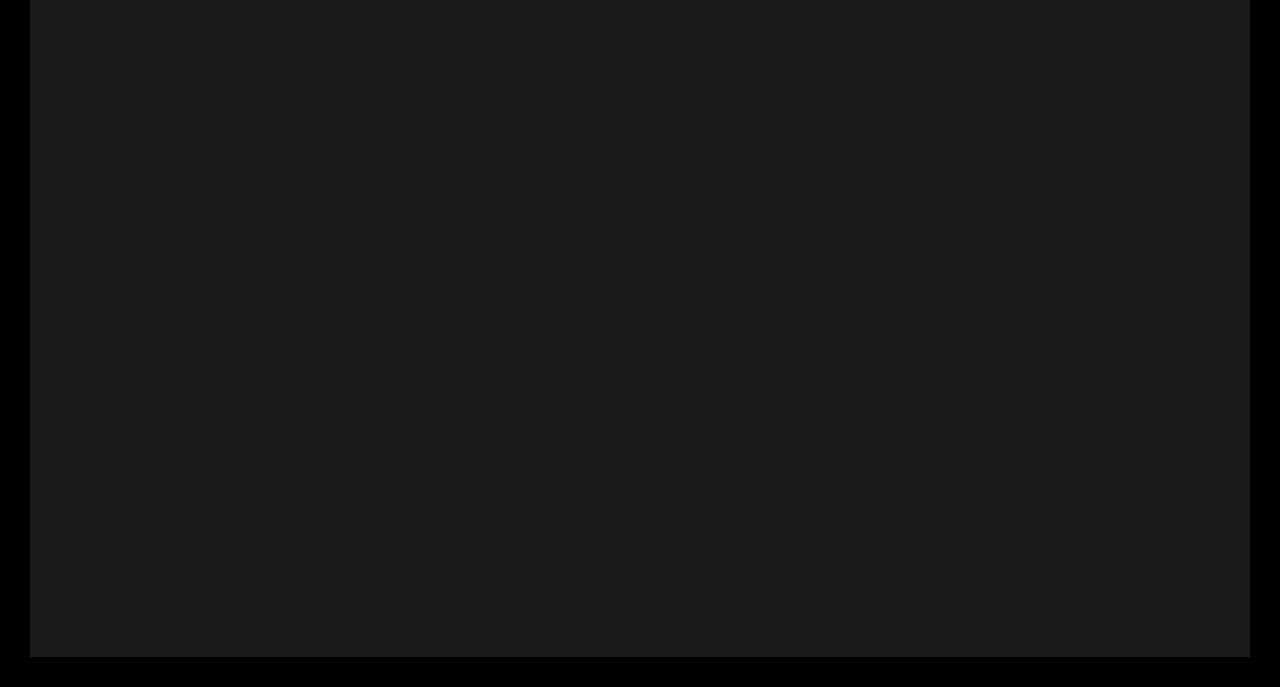
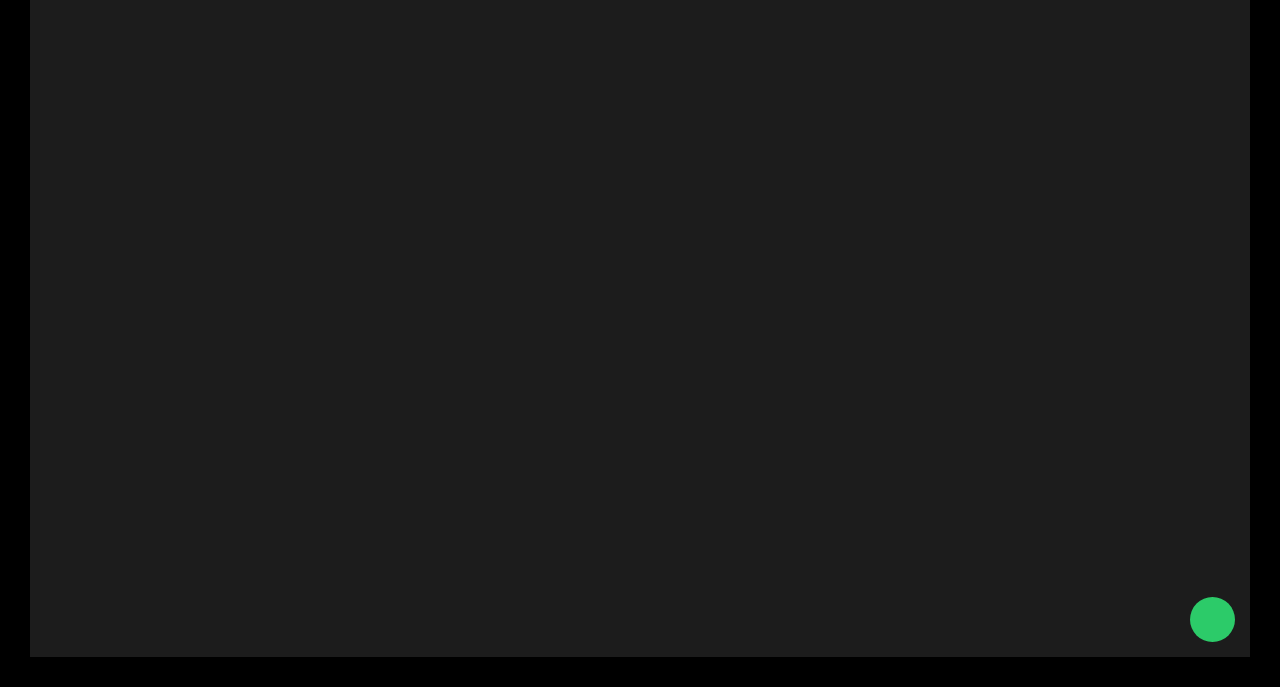
Before and after one commit to guiilan/curso-css, a plain HTML site: page index.html in a window 1280 px wide. Shown: the part 113-800 px from the top of the page. Drawn offline with nearby package versions, Linux system fonts and the light colour scheme.

Commit message:
aula 91 11:59

```diff
--- a/index.html
+++ b/index.html
@@ -19,8 +19,13 @@
             <a href="#">Projetos</a>
             <a href="#">Sobre</a>
         </nav>
+    </header>
+    <div class="jl-btn-info">
 
-    </header>
+    </div>
+    <div class="jl-btn-contact">
+
+    </div>
     <div class="jl-page-wrapper">
 
     </div>
--- a/style/main.css
+++ b/style/main.css
@@ -42,6 +42,18 @@
     .jl-menu{
         display: none;
     }
+
+    .jl-btn-contact{
+        width: 45px;
+        height: 45px;
+        display: block;
+        background-color: #2CCB69;
+        position: fixed;
+        bottom: 45px;
+        right: 45px;
+        border-radius: 50%;
+        z-index: 200;
+    }
 }
 
 @media screen and (min-width: 576px){
@@ -82,7 +94,7 @@
 
     .jl-menu a::before{
         content: " ";
-        width: 0;
+        width: 100%;
         height: 4px;
         background-color: #2CCB69;
         display: block;
@@ -90,10 +102,12 @@
         bottom: -6px;
         left: 0;
         transition: all 0.2s ease-out;
+        transform: scale(0 ,1);
+        transform-origin: center left;
     }
 
     .jl-menu a:hover:before{
-        width: 100%;
+        transform: scale(1, 1);
     }
 }
 
```
Also changed, not shown: images/corner.svg (added), images/icon-contact-close.svg (added), images/icon-dribbble.svg (added), images/icon-instagram.svg (added), images/icon-twitter.svg (added), images/lemon-loader.svg (added).
